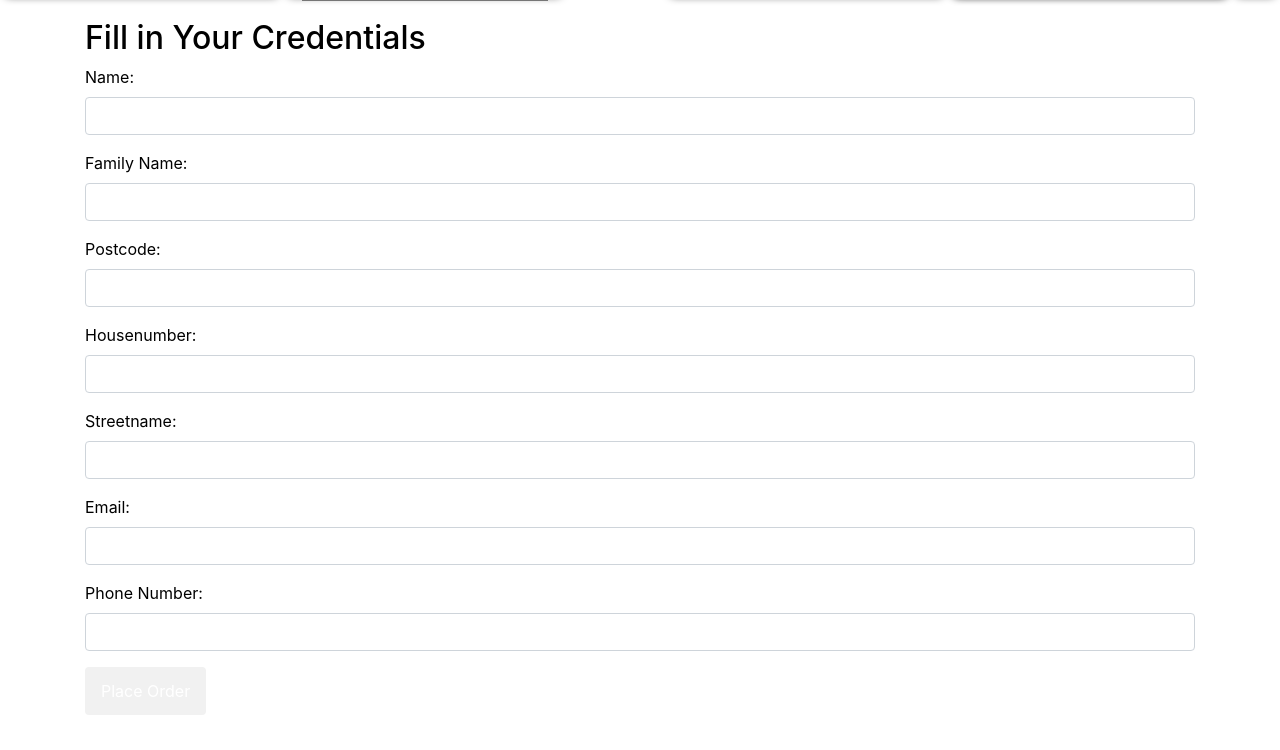
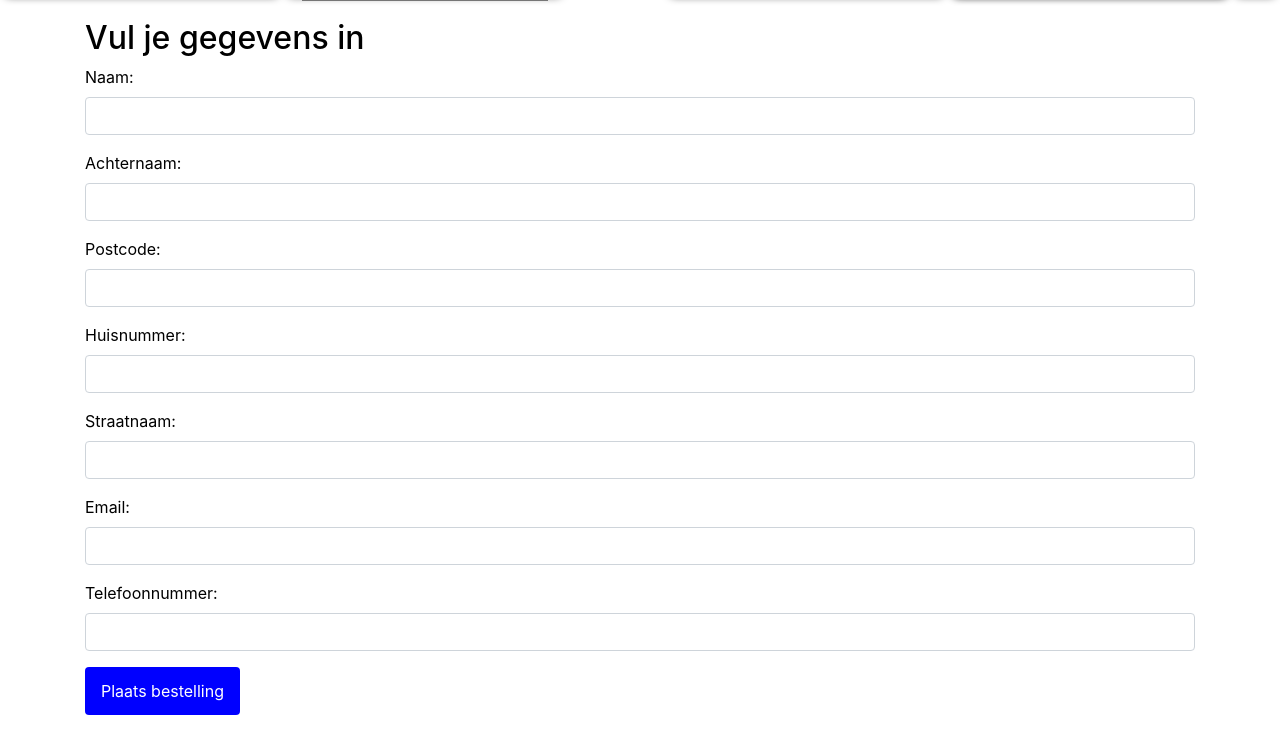
Before and after one commit to yoery/Nerdy-Gadgets, a PHP site: page /credentials_page.php in a window 1280 px wide. Shown: the part 50-800 px from the top of the page. Run offline with PHP 8.4, Linux system fonts and the light colour scheme; a user stored in the database is signed in.

Commit message:
small changes

```diff
--- a/credentials_page.php
+++ b/credentials_page.php
@@ -12,14 +12,14 @@
     <?php include 'navigation.php'; ?>
 
     <div class="container mt-4">
-        <h2>Fill in Your Credentials</h2>
+        <h2>Vul je gegevens in</h2>
         <form action="process_order.php" method="post">
             <div class="form-group">
-                <label for="name">Name:</label>
+                <label for="name">Naam:</label>
                 <input type="text" class="form-control" name="name" required>
             </div>
             <div class="form-group">
-                <label for="family_name">Family Name:</label>
+                <label for="family_name">Achternaam:</label>
                 <input type="text" class="form-control" name="family_name" required>
             </div>
             <div class="form-group">
@@ -27,11 +27,11 @@
                 <input type="text" class="form-control" name="postcode" required>
             </div>
             <div class="form-group">
-                <label for="housenumber">Housenumber:</label>
+                <label for="housenumber">Huisnummer:</label>
                 <input type="text" class="form-control" name="housenumber" required>
             </div>
             <div class="form-group">
-                <label for="streetname">Streetname:</label>
+                <label for="streetname">Straatnaam:</label>
                 <input type="text" class="form-control" name="streetname" required>
             </div>
             <div class="form-group">
@@ -39,10 +39,10 @@
                 <input type="email" class="form-control" name="email" required>
             </div>
             <div class="form-group">
-                <label for="phone_number">Phone Number:</label>
+                <label for="phone_number">Telefoonnummer:</label>
                 <input type="tel" class="form-control" name="phone_number" required>
             </div>
-            <button type="submit" class="btn btn-primary">Place Order</button>
+            <button type="submit" class="btn btn-primary" style='background-color: blue;'>Plaats bestelling</button>
         </form>
     </div>
 </body>
--- a/winkelwagen.php
+++ b/winkelwagen.php
@@ -71,7 +71,7 @@
                 echo "<p>Total Price: €{$totalPrice}</p>";
 
                 // Add "Verder" button
-                echo "<a href='credentials_page.php' class='btn btn-primary'>Verder</a>";
+                echo "<a href='credentials_page.php' class='btn btn-primary' style='background-color: blue;'>Verder</a>";
             } else {
                 echo "<p class='empty-cart-message'>Geen items in de winkelwagen</p>";
             }
```
